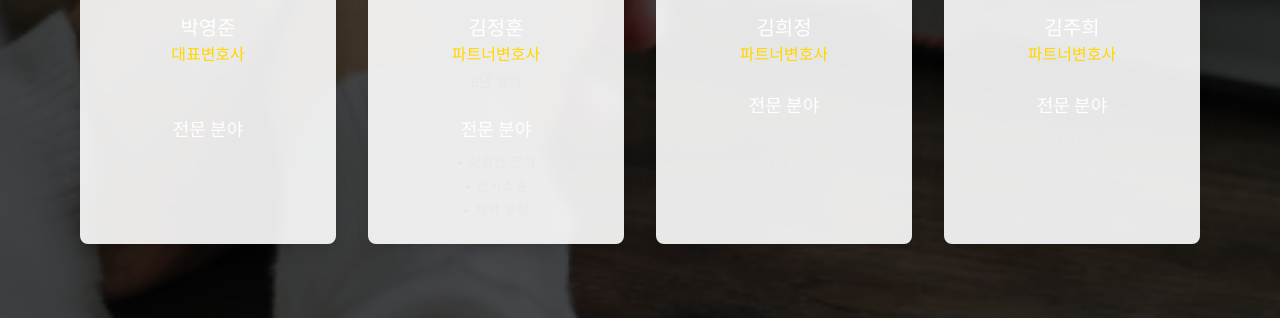
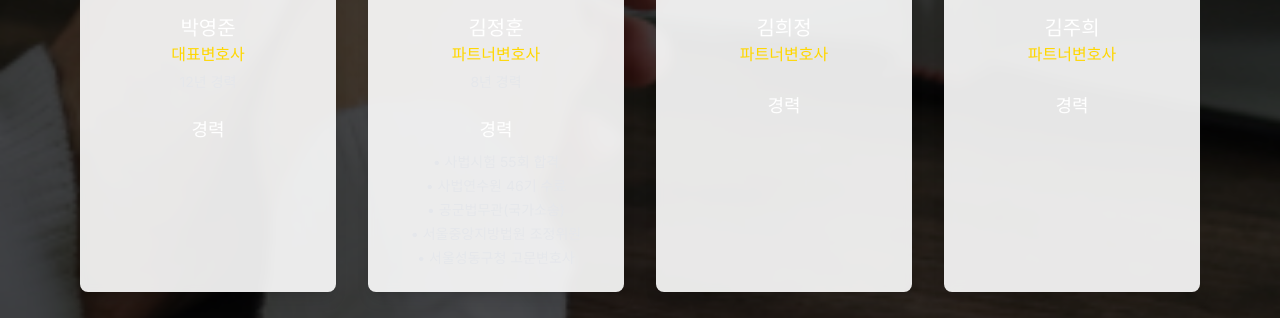
Before and after one commit to gu991230-cyber/gugit, a Next.js app: page / in a window 1280 px wide. Shown: the part 1748-2066 px from the top of the page. Built offline with nearby package versions, Linux system fonts and the light colour scheme; no server answers.

Commit message:
변호사 소개: 전문 분야  경력으로 변경, 김정훈 경력 추가

```diff
--- a/src/app/page.tsx
+++ b/src/app/page.tsx
@@ -213,12 +213,7 @@ export default function Home() {
                   <p className="text-sm text-gray-200 mt-1">12년 경력</p>
                 </div>
                 <div className="text-center">
-                  <h5 className="text-lg font-bold text-white mb-2">전문 분야</h5>
-                  <ul className="space-y-1 text-sm text-gray-200">
-                    <li>• 입찰권 분야</li>
-                    <li>• 투자사기 분야</li>
-                    <li>• 보이스피싱 범죄</li>
-                  </ul>
+                  <h5 className="text-lg font-bold text-white mb-2">경력</h5>
                 </div>
               </div>
 
@@ -236,11 +231,13 @@ export default function Home() {
                   <p className="text-sm text-gray-200 mt-1">8년 경력</p>
                 </div>
                 <div className="text-center">
-                  <h5 className="text-lg font-bold text-white mb-2">전문 분야</h5>
+                  <h5 className="text-lg font-bold text-white mb-2">경력</h5>
                   <ul className="space-y-1 text-sm text-gray-200">
-                    <li>• 회원권 분야</li>
-                    <li>• 민사소송</li>
-                    <li>• 계약 분쟁</li>
+                    <li>• 사법시험 55회 합격</li>
+                    <li>• 사법연수원 46기 수료</li>
+                    <li>• 공군법무관(국가소송)</li>
+                    <li>• 서울중앙지방법원 조정위원</li>
+                    <li>• 서울성동구청 고문변호사</li>
                   </ul>
                 </div>
               </div>
@@ -259,12 +256,7 @@ export default function Home() {
                   <p className="font-medium" style={{ color: '#FFD700' }}>파트너변호사</p>
                 </div>
                 <div className="text-center">
-                  <h5 className="text-lg font-bold text-white mb-2">전문 분야</h5>
-                  <ul className="space-y-1 text-sm text-gray-200">
-                    <li>• 민사소송</li>
-                    <li>• 계약 분쟁</li>
-                    <li>• 사기 피해 구제</li>
-                  </ul>
+                  <h5 className="text-lg font-bold text-white mb-2">경력</h5>
                 </div>
               </div>
 
@@ -282,12 +274,7 @@ export default function Home() {
                   <p className="font-medium" style={{ color: '#FFD700' }}>파트너변호사</p>
                 </div>
                 <div className="text-center">
-                  <h5 className="text-lg font-bold text-white mb-2">전문 분야</h5>
-                  <ul className="space-y-1 text-sm text-gray-200">
-                    <li>• 투자사기 분야</li>
-                    <li>• 회원권 분쟁</li>
-                    <li>• 보이스피싱 범죄</li>
-                  </ul>
+                  <h5 className="text-lg font-bold text-white mb-2">경력</h5>
                 </div>
               </div>
             </div>
```
Lines whose indentation alone changed are shown as unchanged.
